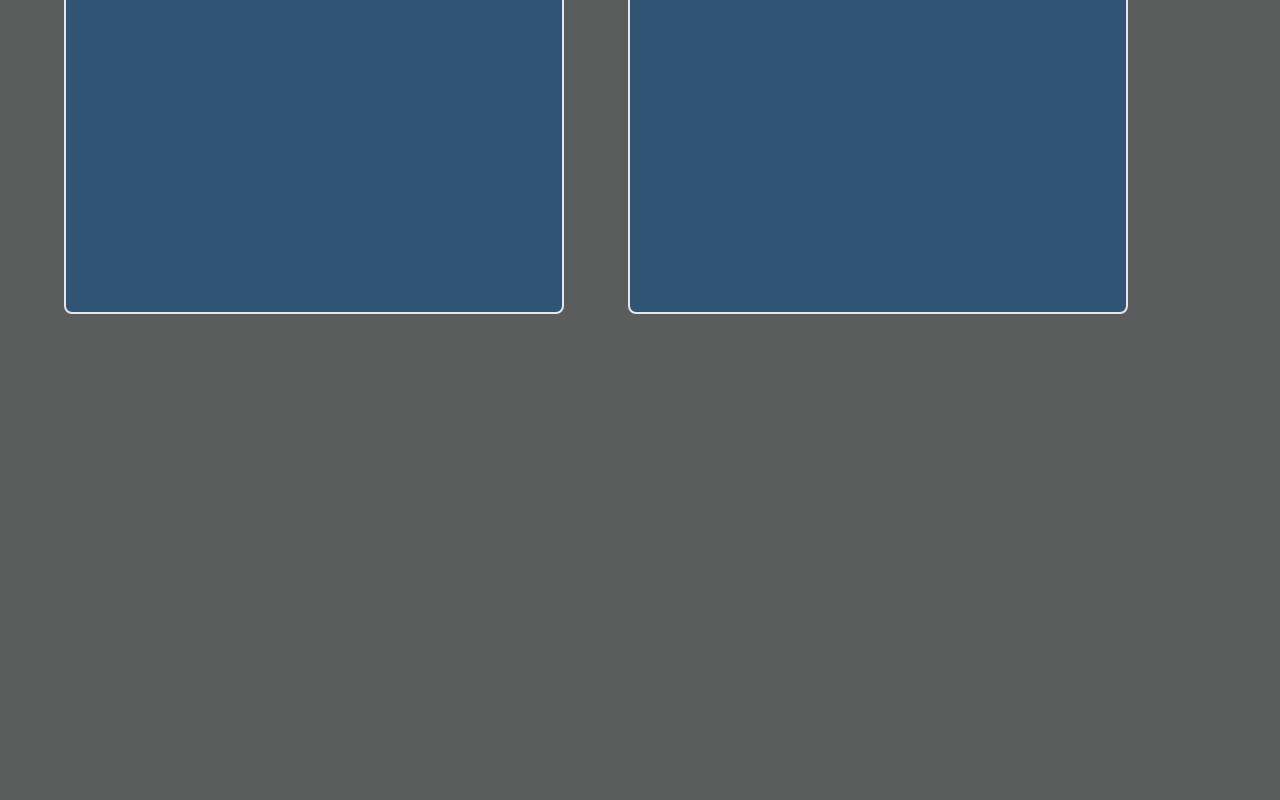
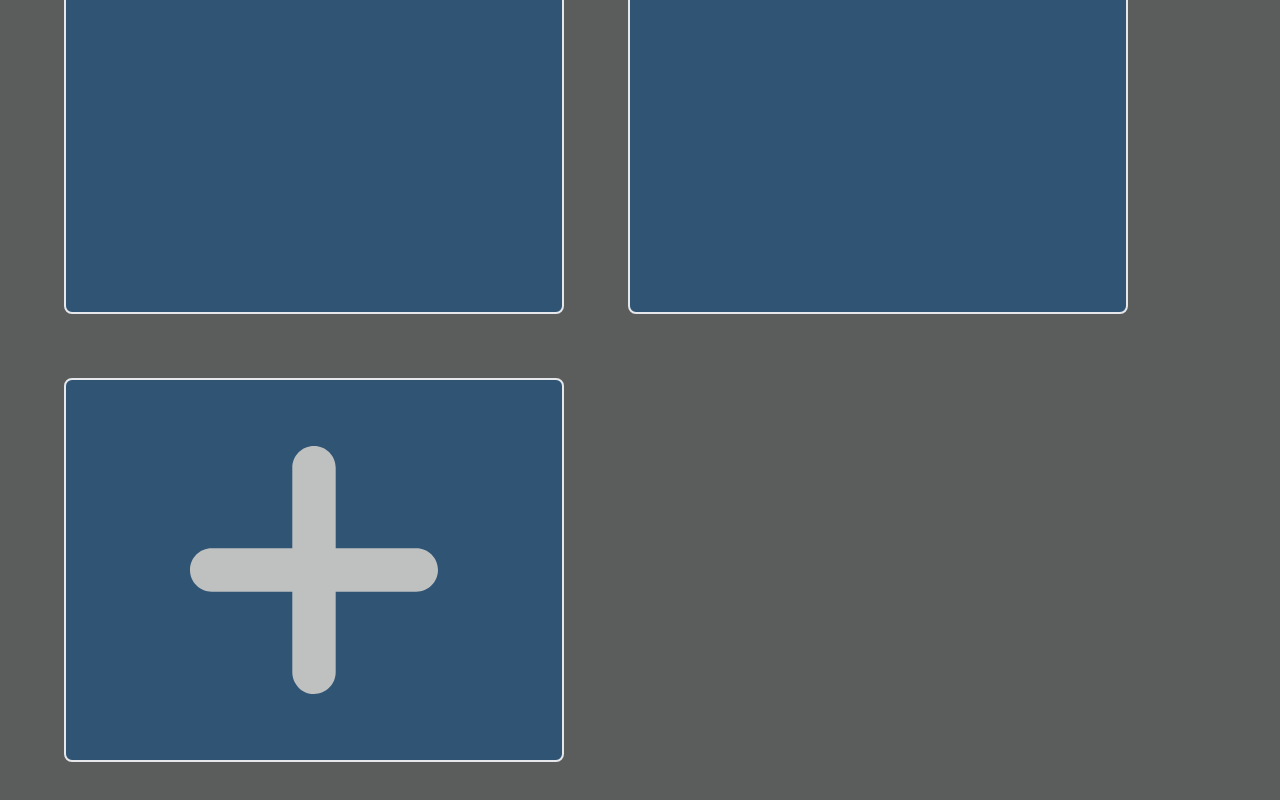
Before and after one commit to jackshunn/Collect-Shunn-Webapp, a React (Create React App) app: page / in a window 1280 px wide. Shown: the part 630-1430 px from the top of the page. Before the commit the page ends 1008 px from the top, so only its background shows below. Built offline with nearby package versions, Linux system fonts and the light colour scheme.

Commit message:
Added plus button to main screen

```diff
--- a/src/components/Main.js
+++ b/src/components/Main.js
@@ -1,5 +1,6 @@
 import "../styles/Main.css"
 import List from './List.js'
+import plusIcon from "../images/plus.svg"
 import FocusedList from "./FocusedList";
 //import {getData} from "../data.js"
 import React, {useState, /*useEffect*/} from 'react'
@@ -23,9 +24,15 @@ export default function Main(){
     }
 
     function getLists(){
-        return lists.map( (title, index) => <List key={index} title={title} handleClick={(event) => {
+        let listComponents = lists.map( (title, index) => <List key={index} title={title} handleClick={(event) => {
             handleClick(index)
             event.stopPropagation()}}/>);
+
+        listComponents.push(
+        <div key={listComponents.length} className='border-2 rounded-lg justify-center h-96 max-w-lg list flex flex-col'>
+            <img src={plusIcon} alt="Add New List" className="block mx-auto w-1/2"/>
+        </div>);
+        return listComponents;
     }
 
     function handleOutsideClick(){
--- a/src/styles/Main.css
+++ b/src/styles/Main.css
@@ -0,0 +1,5 @@
+.list {
+    min-width: 500px;
+    min-height: 75px;
+    background-color: #2F5474;
+}
```
Also changed, not shown: src/images/plus.svg (added), 1 other file (tests, documents, lock files or other folders).
